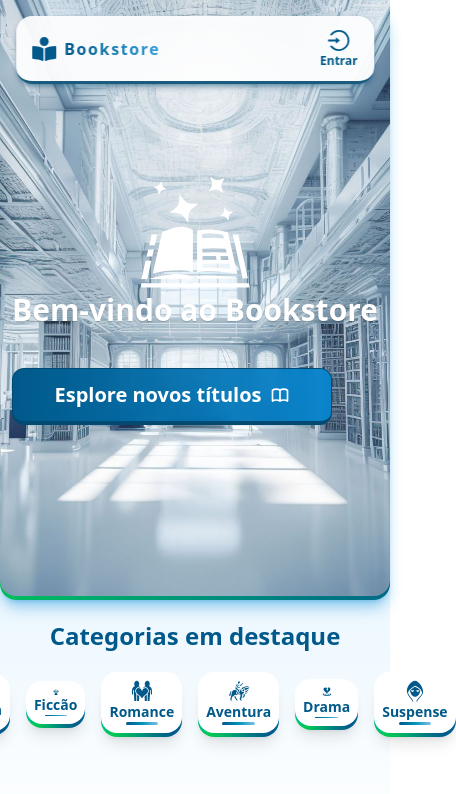
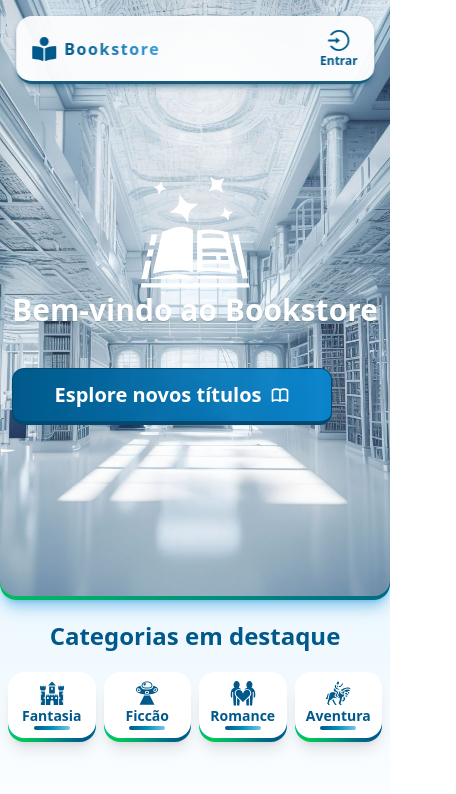
Before and after one commit to danielsantosbr255/demo-bookstore, a React (Vite) app in the folder frontend/: page / in a window 390 px wide. Shown: the top 794 px of the page, 456 px wide, since content can reach past the window. Built offline with nearby package versions, Linux system fonts and the light colour scheme; what tailwindcss-motion would draw is missing.

Commit message:
style(front-home): improve responsivity

```diff
--- a/frontend/src/pages/Home.tsx
+++ b/frontend/src/pages/Home.tsx
@@ -8,15 +8,15 @@ const Home = () => {
       <HomeBanner />
 
       <section className="flex flex-col w-full items-center justify-center pt-5 gap-5">
-        <h2 className="text-2xl font-bold text-primary">Categorias em destaque</h2>
+        <h2 className="text-2xl font-bold">Categorias em destaque</h2>
 
-        <div className="flex w-full gap-4 justify-center items-center">
+        <div className="flex w-full gap-2 lg:gap-4 px-2 justify-center items-center">
           <CategoriesCard label="Fantasia" icon={<GiCastle size={30} />} />
           <CategoriesCard label="Ficcão" icon={<GiUfo size={30} />} />
           <CategoriesCard label="Romance" icon={<GiLovers size={30} />} />
           <CategoriesCard label="Aventura" icon={<GiCavalry size={30} />} />
-          <CategoriesCard label="Drama" icon={<GiBrokenHeartZone size={30} />} />
-          <CategoriesCard label="Suspense" icon={<GiCowled size={30} />} />
+          <CategoriesCard className="hidden lg:flex" label="Drama" icon={<GiBrokenHeartZone size={30} />} />
+          <CategoriesCard className="hidden lg:flex" label="Suspense" icon={<GiCowled size={30} />} />
         </div>
       </section>
     </main>
```
